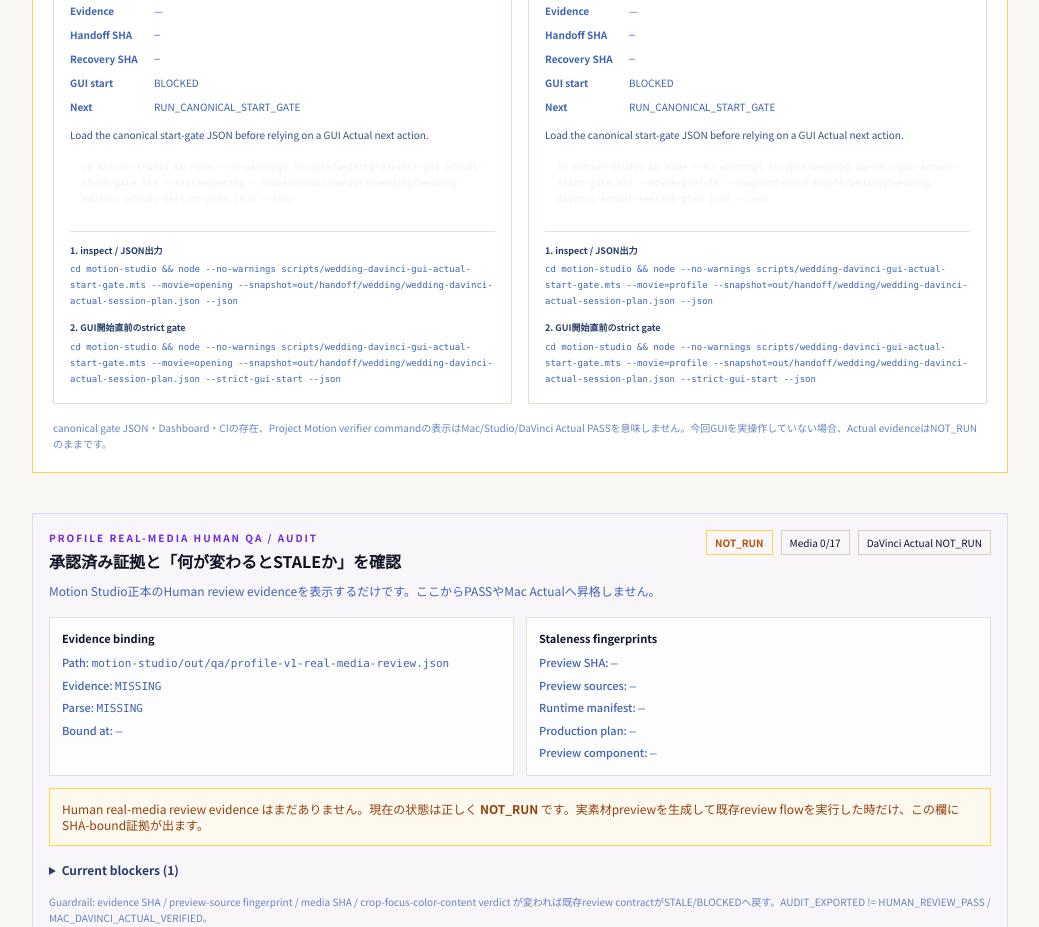
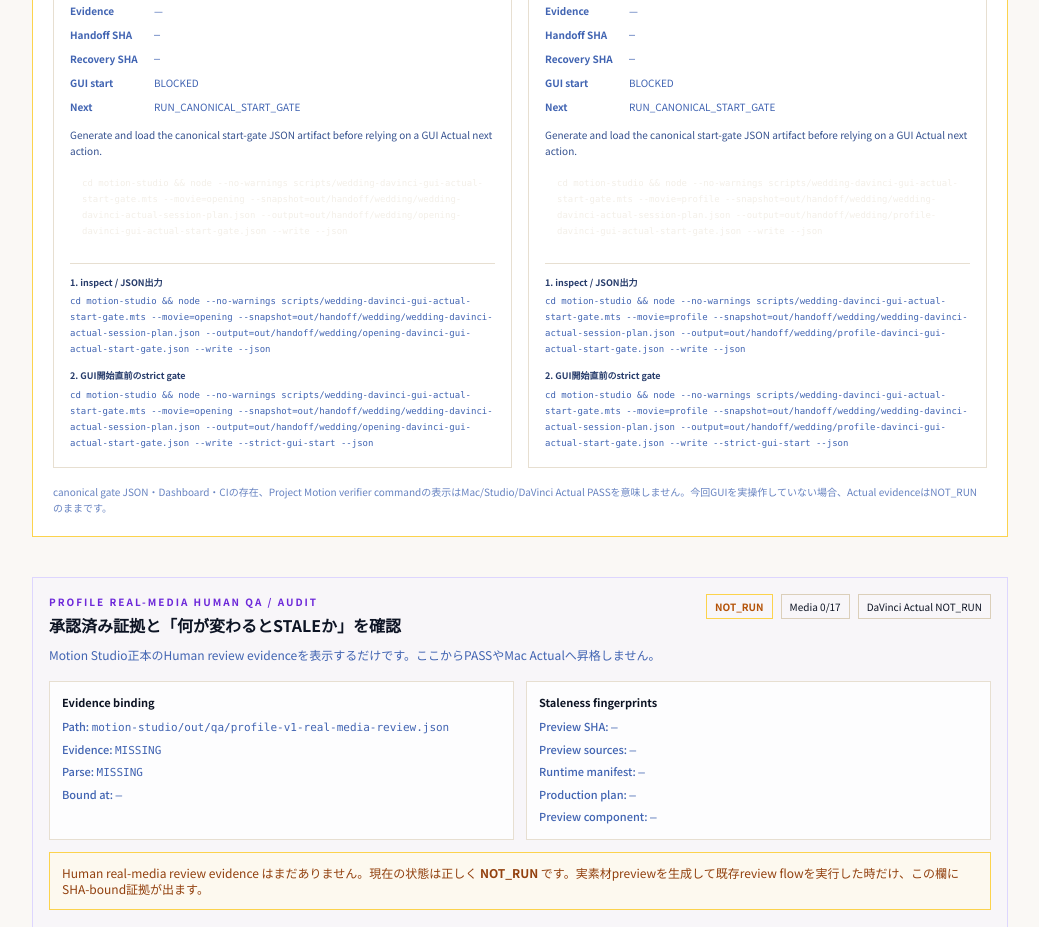
Before and after one commit to m-shogo/wedding-project, a React (Vite) app in the folder movie-dashboard/: page /movie-coach/motion-library in a window 1280 px wide. Shown: the part 4400-5327 px from the top of the page, without its empty margins (240-1279 px from the left). Built offline with nearby package versions, Linux system fonts and the light colour scheme.

Commit message:
feat(movie): point Start Gate audit to canonical artifacts

```diff
--- a/movie-dashboard/src/data/weddingDavinciGuiActualStartGateAudit.ts
+++ b/movie-dashboard/src/data/weddingDavinciGuiActualStartGateAudit.ts
@@ -7,6 +7,9 @@ export const CANONICAL_WEDDING_DAVINCI_GUI_ACTUAL_START_GATE_SCHEMA =
   "wedding-davinci-gui-actual-start-gate/v1" as const;
 
 export type WeddingMovieId = "opening" | "profile";
+
+export const canonicalWeddingDavinciGuiActualStartGateArtifactPath = (movieId: WeddingMovieId) =>
+  `out/handoff/wedding/${movieId}-davinci-gui-actual-start-gate.json`;
 
 export type WeddingDavinciGuiActualStartGateAuditState =
   | "NOT_RUN"
@@ -27,6 +30,7 @@ export type WeddingDavinciGuiActualStartGateAudit = {
   guiActualStartAllowed: boolean;
   canonicalGateLoaded: boolean;
   liveProjectMotionMatch: boolean;
+  canonicalArtifactPath: string;
   transport: {
     state: string;
     current: boolean;
@@ -75,8 +79,10 @@ const allowedStates = new Set<WeddingDavinciGuiActualStartGateAuditState>([
   "EVIDENCE_BLOCKED",
 ]);
 
-const commandFor = (movieId: WeddingMovieId, strict: boolean) =>
-  `cd motion-studio && node --no-warnings scripts/wedding-davinci-gui-actual-start-gate.mts --movie=${movieId} --snapshot=out/handoff/wedding/wedding-davinci-actual-session-plan.json${strict ? " --strict-gui-start" : ""} --json`;
+const commandFor = (movieId: WeddingMovieId, strict: boolean) => {
+  const artifactPath = canonicalWeddingDavinciGuiActualStartGateArtifactPath(movieId);
+  return `cd motion-studio && node --no-warnings scripts/wedding-davinci-gui-actual-start-gate.mts --movie=${movieId} --snapshot=out/handoff/wedding/wedding-davinci-actual-session-plan.json --output=${artifactPath} --write${strict ? " --strict-gui-start" : ""} --json`;
+};
 
 const emptyTransport = () => ({
   state: "NOT_RUN",
@@ -113,18 +119,19 @@ const result = (
   guiActualStartAllowed: false,
   canonicalGateLoaded: false,
   liveProjectMotionMatch: false,
+  canonicalArtifactPath: canonicalWeddingDavinciGuiActualStartGateArtifactPath(movieId),
   transport: emptyTransport(),
   project: emptyProject(),
   nextAction: {
     kind: "RUN_CANONICAL_START_GATE",
     command: commandFor(movieId, false),
     humanOnly: false,
-    reason: "Load the canonical start-gate JSON before relying on a GUI Actual next action.",
+    reason: "Generate and load the canonical start-gate JSON artifact before relying on a GUI Actual next action.",
   },
   mismatches,
   inspectCommand: commandFor(movieId, false),
   strictGuiStartCommand: commandFor(movieId, true),
-  note: "Motion Zukan audits the canonical gate output and rechecks its transported Project Motion state against the current Dashboard authority. GUI_ACTUAL_ALLOWED means a human may start the real Mac GUI review; it never means GUI Actual was executed or passed.",
+  note: "Motion Zukan audits the canonical gate artifact and rechecks its transported Project Motion state against the current Dashboard authority. GUI_ACTUAL_ALLOWED means a human may start the real Mac GUI review; it never means GUI Actual was executed or passed.",
   evidenceBoundary: {
     macDavinciResolveGuiActual: "NOT_PROMOTED_BY_DASHBOARD_GATE_AUDIT",
     productionReady: false,
@@ -208,7 +215,7 @@ export function auditWeddingDavinciGuiActualStartGate(
         kind: "REGENERATE_CANONICAL_START_GATE",
         command: commandFor(movieId, false),
         humanOnly: false,
-        reason: "The loaded canonical start-gate JSON carries an older Project Motion preflight than the current Dashboard authority. Regenerate the gate and rerun strict GUI-start verification before Mac GUI Actual.",
+        reason: "The loaded canonical start-gate JSON carries an older Project Motion preflight than the current Dashboard authority. Regenerate the canonical artifact and rerun strict GUI-start verification before Mac GUI Actual.",
       },
     });
   }
```
